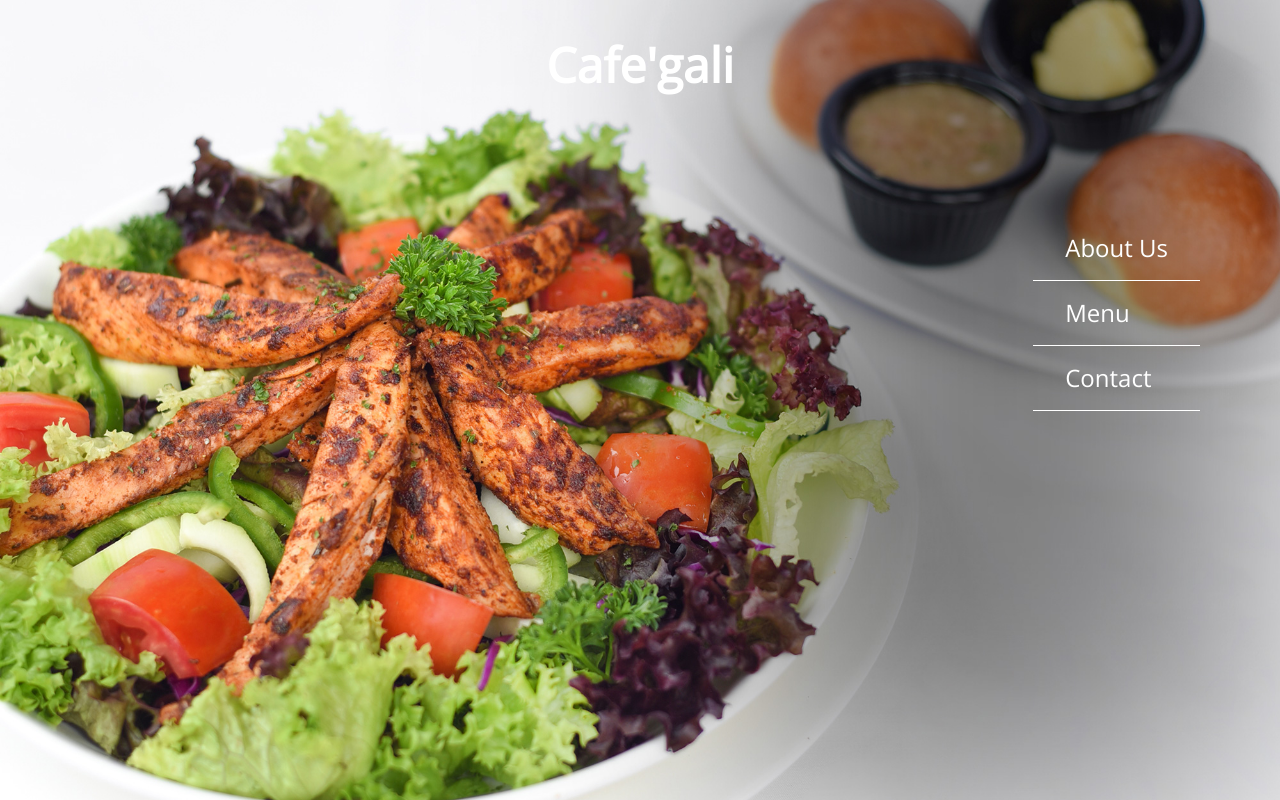
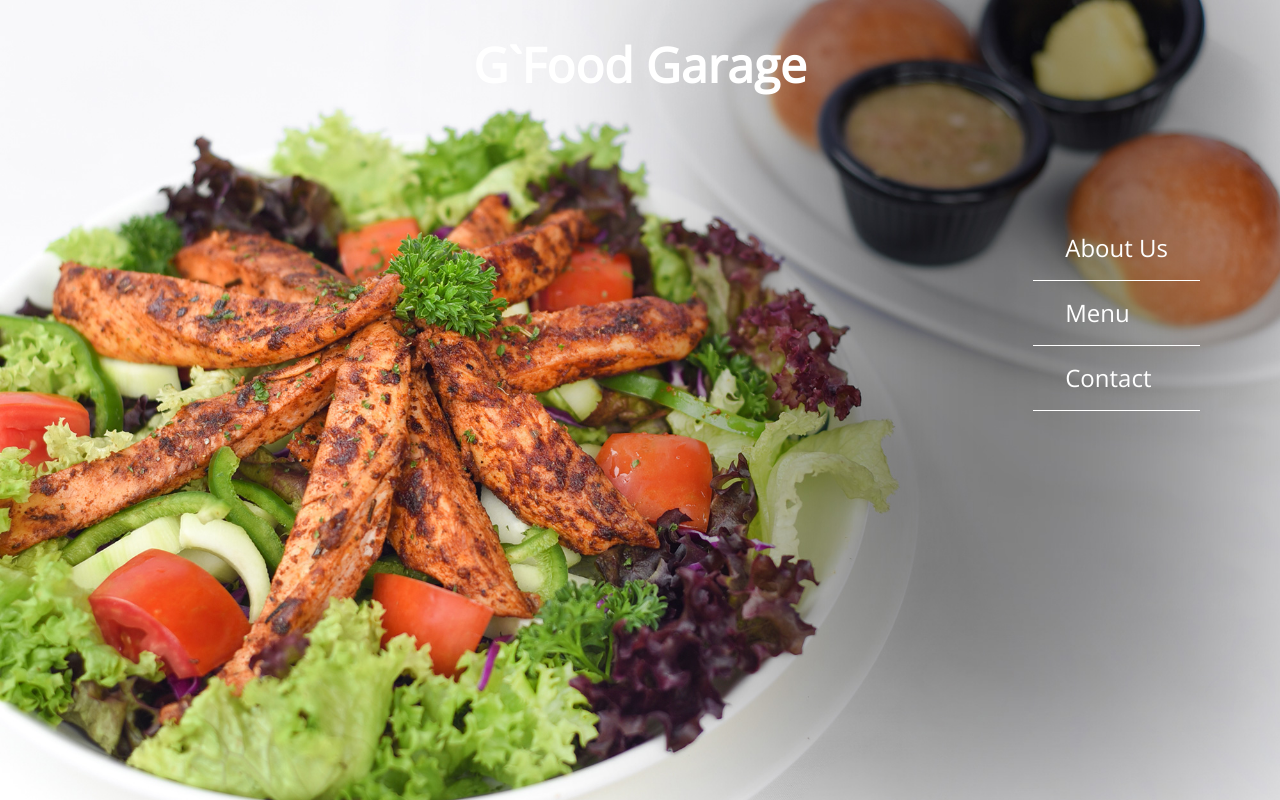
Before and after one commit to gango-anan/restaurant-page, a website built with webpack: page dist/index.html in a window 1280 px wide. Built offline with nearby package versions, Linux system fonts and the light colour scheme.

Commit message:
Add tabbed menu and page heading dynamically.

```diff
--- a/src/index.js
+++ b/src/index.js
@@ -1,2 +1,2 @@
-console.log("Gango");
-console.log("Galiwango");
+import { onPageLoad } from './onpageload'
+window.onload = onPageLoad();
--- /dev/null
+++ b/src/onpageload.js
@@ -0,0 +1,22 @@
+const onPageLoad = () => {
+  const contentElem = document.getElementById('content');
+  const tempContainer = document.createDocumentFragment();
+  const restaurantName = tempContainer.appendChild(document.createElement('h1'));
+  restaurantName.appendChild(document.createTextNode('G`Food Garage'));
+
+  const navigation = tempContainer.appendChild(document.createElement('ul'));
+  navigation.setAttribute('id', 'menu-bar');
+  navigation.setAttribute('class', 'menu-bar');
+
+  const navBarLinks = ['About Us', 'Menu', 'Contact'];
+  for (let index = 0; index < navBarLinks.length; index++) {
+    const menu = document.createElement('li');
+    menu.setAttribute('class' , 'menu-item');
+    menu.appendChild(document.createTextNode(navBarLinks[index]));
+    navigation.appendChild(menu);
+  }
+
+  contentElem.appendChild(tempContainer);
+};
+
+export { onPageLoad }
```
Also changed, not shown: dist/index.html, dist/main.js.
